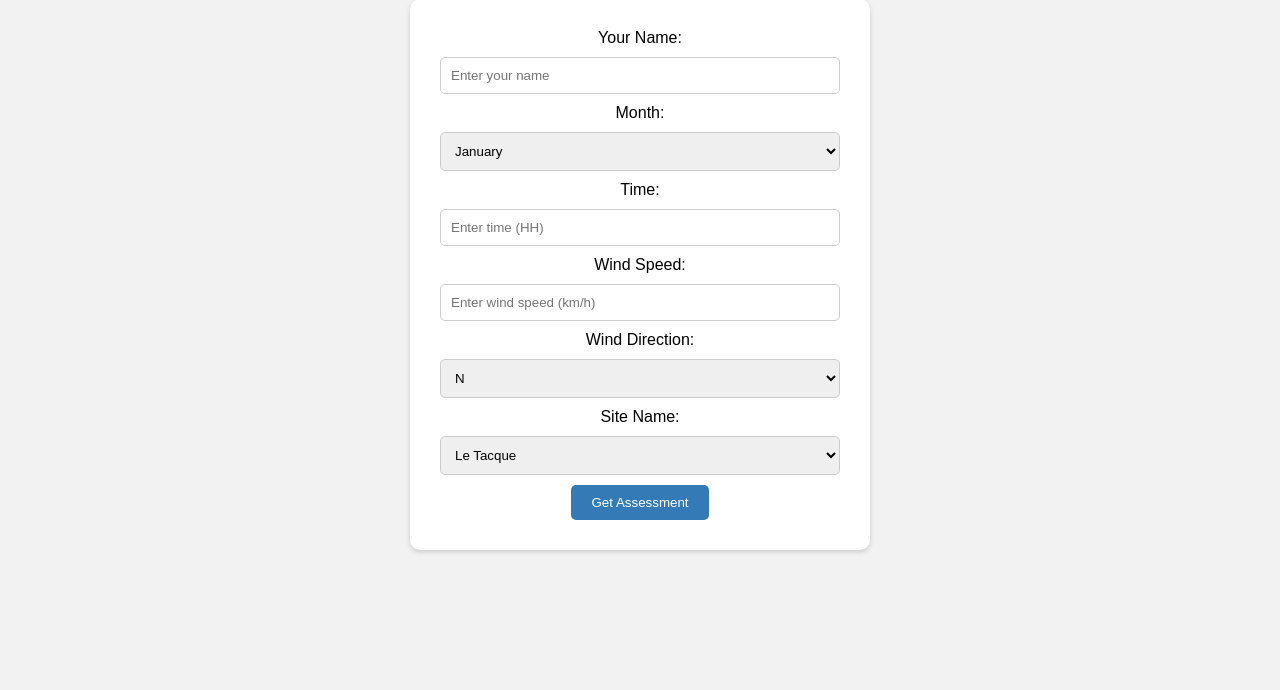
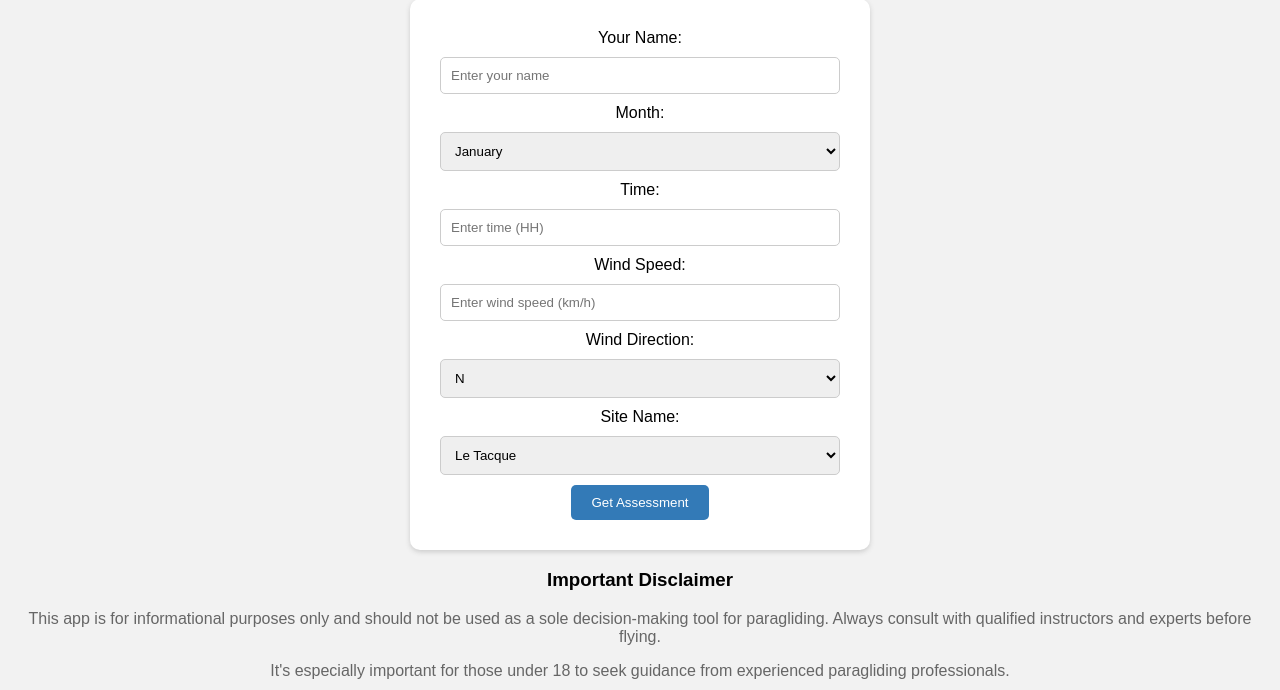
Before and after one commit to MirekL01/paragliding_app, a Flask app: page / in a window 1280 px wide. Shown: the part 137-827 px from the top of the page. Before the commit the page ends 690 px from the top, so only its background shows below. Run offline with Flask 3, Linux system fonts and the light colour scheme.

Commit message:
added disclaimer

```diff
--- a/templates/index.html
+++ b/templates/index.html
@@ -58,5 +58,10 @@
     <button type="submit">Get Assessment</button>
   </form>
 {% endif %}
+<div class="disclaimer">
+  <h3>Important Disclaimer</h3>
+  <p>This app is for informational purposes only and should not be used as a sole decision-making tool for paragliding. Always consult with qualified instructors and experts before flying.</p>
+  <p>It's especially important for those under 18 to seek guidance from experienced paragliding professionals.</p>
+</div>
 </body>
 </html>
```
